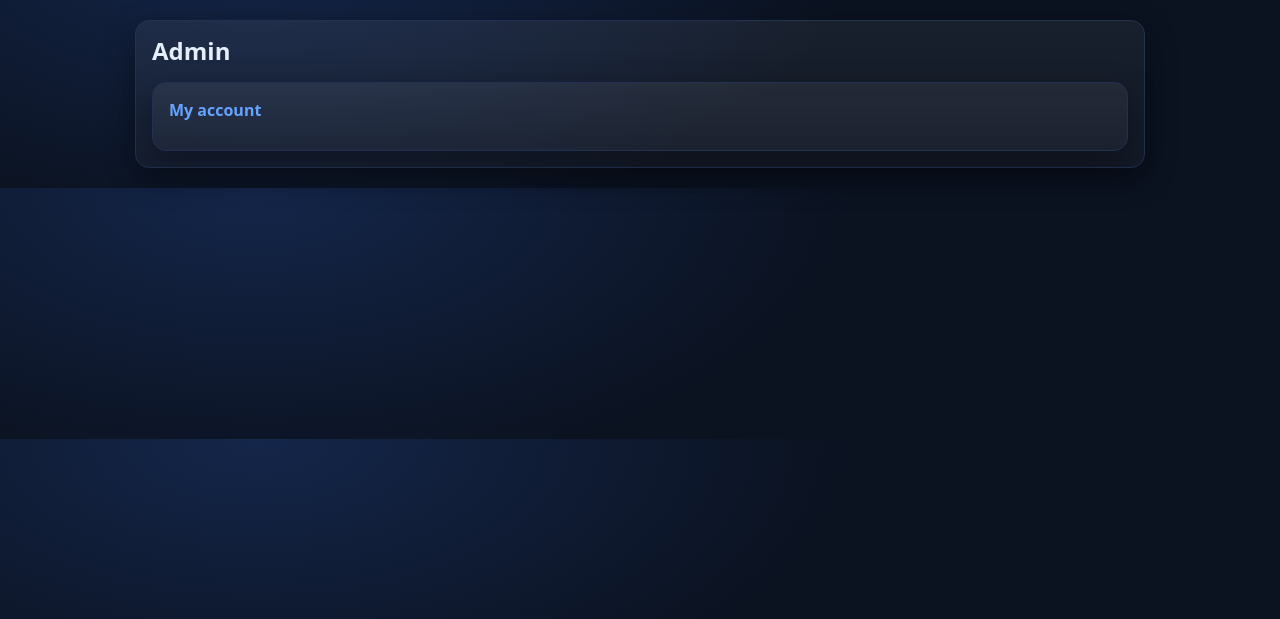
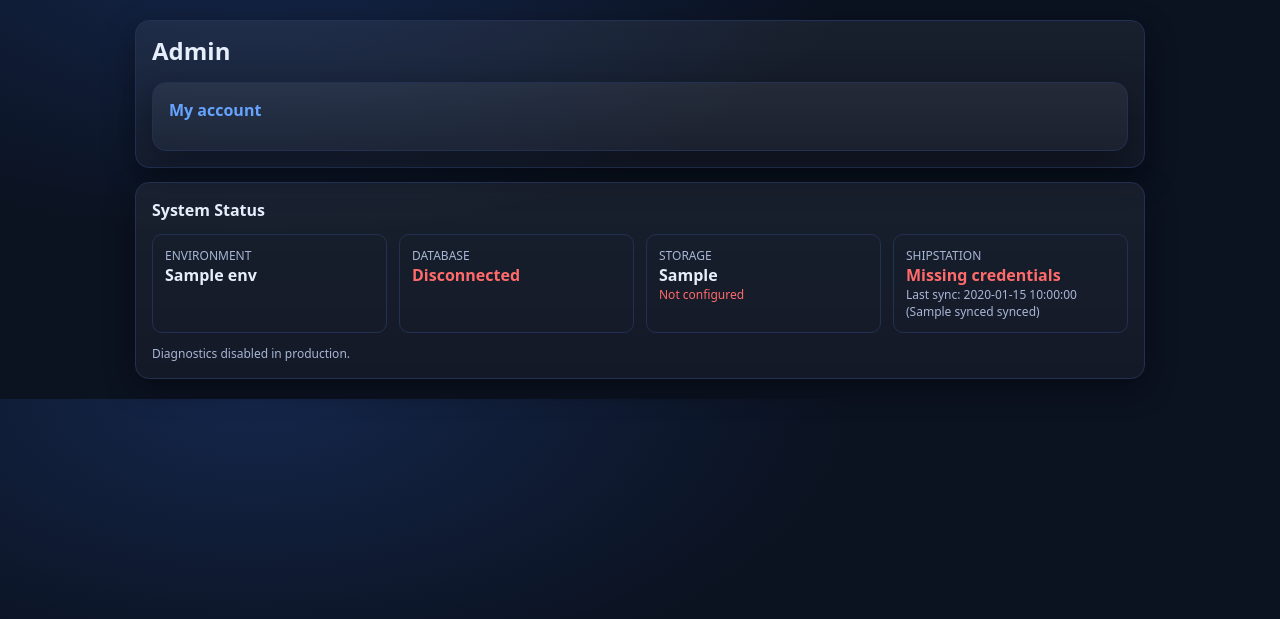
Before and after one commit to Ethan-Rao/SilqeQMS, a Python web app: template app/eqms/templates/admin/index.html in a window 1280 px wide. Shown: the part 63-682 px from the top of the page. Run offline with Jinja, Linux system fonts and the light colour scheme; the template is opened without the code that fills it: most values are stand-ins (such as "Sample title", 1, 10 or a date in 2020).

Commit message:
Add admin system status card

```diff
--- a/app/eqms/templates/admin/index.html
+++ b/app/eqms/templates/admin/index.html
@@ -54,4 +54,56 @@
       </a>
     </div>
   </div>
+
+  {% if system_status %}
+  <div style="height: 14px;"></div>
+  <div class="card">
+    <h2 style="margin-top:0;">System Status</h2>
+    <div class="grid" style="grid-template-columns: repeat(auto-fit, minmax(220px, 1fr)); gap: 12px;">
+      <div style="border:1px solid var(--border); border-radius:10px; padding:12px;">
+        <div class="muted" style="font-size:12px; text-transform:uppercase;">Environment</div>
+        <div style="font-size:16px; font-weight:600;">{{ system_status.env|e }}</div>
+      </div>
+      <div style="border:1px solid var(--border); border-radius:10px; padding:12px;">
+        <div class="muted" style="font-size:12px; text-transform:uppercase;">Database</div>
+        {% if system_status.db_connected %}
+          <div style="color:var(--success); font-weight:600;">Connected</div>
+        {% else %}
+          <div style="color:var(--danger); font-weight:600;">Disconnected</div>
+          {% if system_status.db_error %}<div class="muted" style="font-size:12px;">{{ system_status.db_error|e }}</div>{% endif %}
+        {% endif %}
+      </div>
+      <div style="border:1px solid var(--border); border-radius:10px; padding:12px;">
+        <div class="muted" style="font-size:12px; text-transform:uppercase;">Storage</div>
+        <div style="font-weight:600;">{{ system_status.storage_backend|e }}</div>
+        {% if system_status.storage_configured %}
+          <div style="color:var(--success); font-size:12px;">Configured</div>
+        {% else %}
+          <div style="color:var(--danger); font-size:12px;">Not configured</div>
+          {% if system_status.storage_error %}<div class="muted" style="font-size:12px;">{{ system_status.storage_error|e }}</div>{% endif %}
+        {% endif %}
+      </div>
+      <div style="border:1px solid var(--border); border-radius:10px; padding:12px;">
+        <div class="muted" style="font-size:12px; text-transform:uppercase;">ShipStation</div>
+        {% if system_status.shipstation_ready %}
+          <div style="color:var(--success); font-weight:600;">Credentials OK</div>
+        {% else %}
+          <div style="color:var(--danger); font-weight:600;">Missing credentials</div>
+        {% endif %}
+        {% if system_status.last_shipstation_sync %}
+          <div class="muted" style="font-size:12px;">
+            Last sync: {{ system_status.last_shipstation_sync.ran_at }} ({{ system_status.last_shipstation_sync.synced }} synced)
+          </div>
+        {% endif %}
+      </div>
+    </div>
+    {% if diagnostics_allowed %}
+      <div style="margin-top:12px;">
+        <a class="button button--secondary" href="{{ url_for('admin.diagnostics') }}">Open Diagnostics</a>
+      </div>
+    {% else %}
+      <div class="muted" style="margin-top:12px; font-size:12px;">Diagnostics disabled in production.</div>
+    {% endif %}
+  </div>
+  {% endif %}
 {% endblock %}
```
Also changed, not shown: app/eqms/admin.py (+61 -1 lines).
